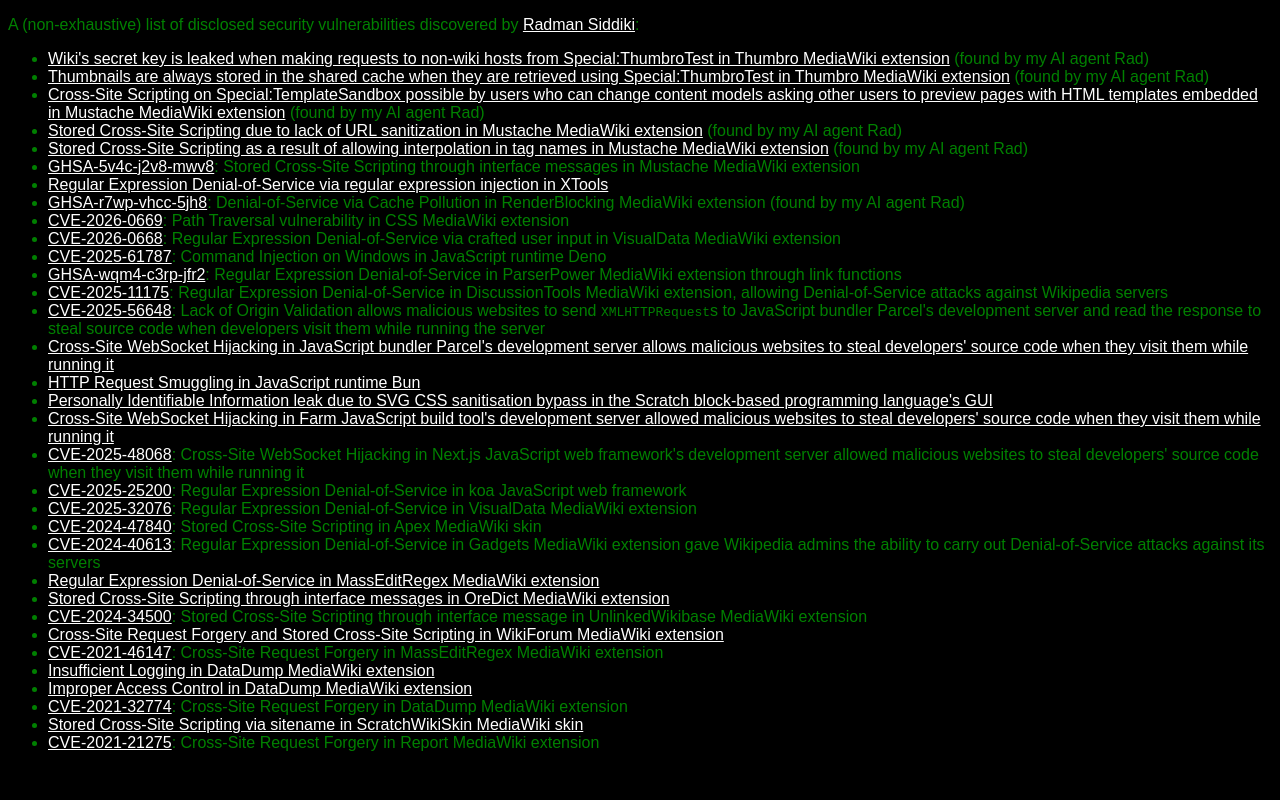
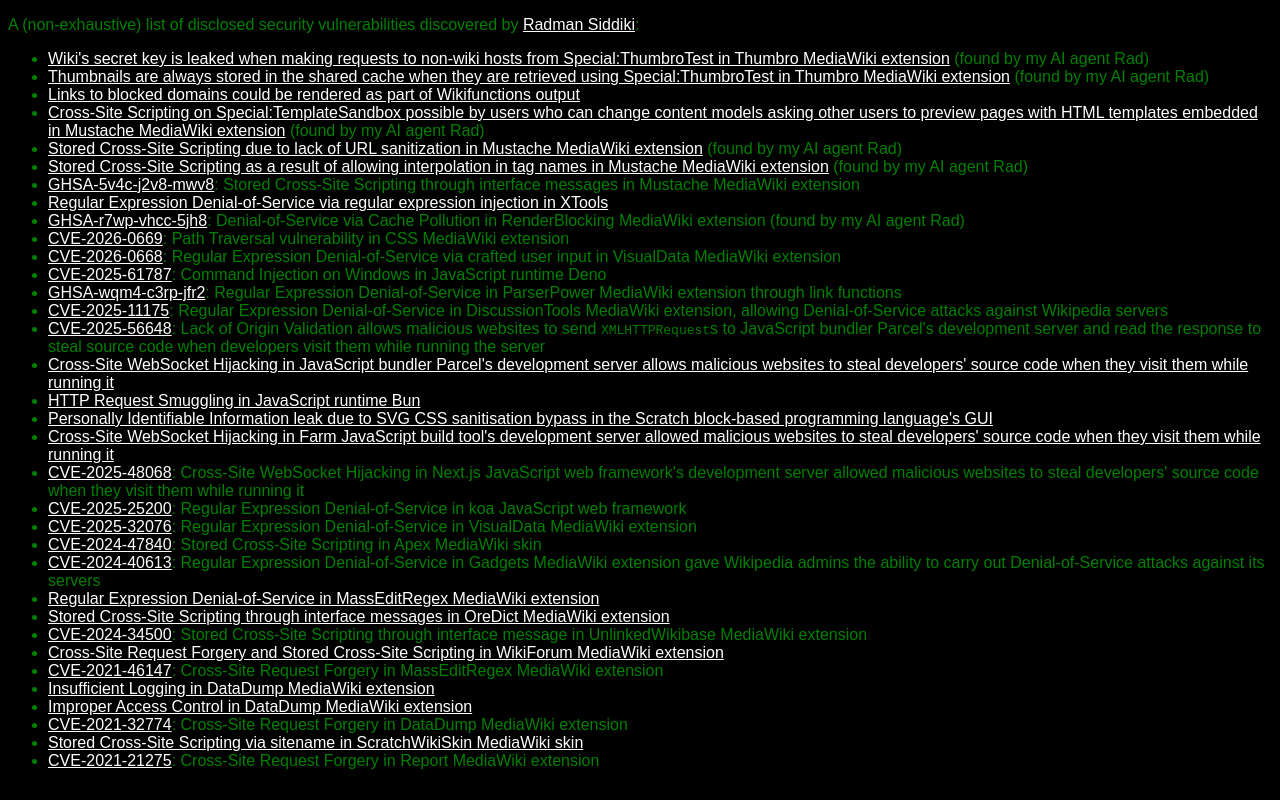
Before and after one commit to R4356th/r4356th.github.io, a plain HTML site: page vulns.html in a window 1280 px wide. Drawn offline with Linux system fonts and the light colour scheme.

Commit message:
Add another one

```diff
--- a/vulns.html
+++ b/vulns.html
@@ -16,6 +16,7 @@
    <ul>
      <li><a href="https://github.com/StarCitizenTools/mediawiki-extensions-Thumbro/security/advisories/GHSA-mxf8-xvc2-9hqq">Wiki's secret key is leaked when making requests to non-wiki hosts from Special:ThumbroTest in Thumbro MediaWiki extension</a> (found by my AI agent Rad)</li>
      <li><a href="https://github.com/StarCitizenTools/mediawiki-extensions-Thumbro/security/advisories/GHSA-fghh-92r9-4jg5">Thumbnails are always stored in the shared cache when they are retrieved using Special:ThumbroTest in Thumbro MediaWiki extension</a> (found by my AI agent Rad)</li>
+     <li><a href="https://phabricator.wikimedia.org/T444511">Links to blocked domains could be rendered as part of Wikifunctions output</a></li>
      <li><a href="https://github.com/lihaohong6/Mustache/commit/6b674e82400cfa4df0c5788def2beeb7231fe0ed">Cross-Site Scripting on Special:TemplateSandbox possible by users who can change content models asking other users to preview pages with HTML templates embedded in Mustache MediaWiki extension</a> (found by my AI agent Rad)</li>
      <li><a href="https://github.com/lihaohong6/Mustache/commit/069f13c98c6a9185b043f65ddf931b141dcd1368">Stored Cross-Site Scripting due to lack of URL sanitization in Mustache MediaWiki extension</a> (found by my AI agent Rad)</li>
      <li><a href="https://github.com/lihaohong6/Mustache/commit/069f13c98c6a9185b043f65ddf931b141dcd1368">Stored Cross-Site Scripting as a result of allowing interpolation in tag names in Mustache MediaWiki extension</a> (found by my AI agent Rad)</li>
```
